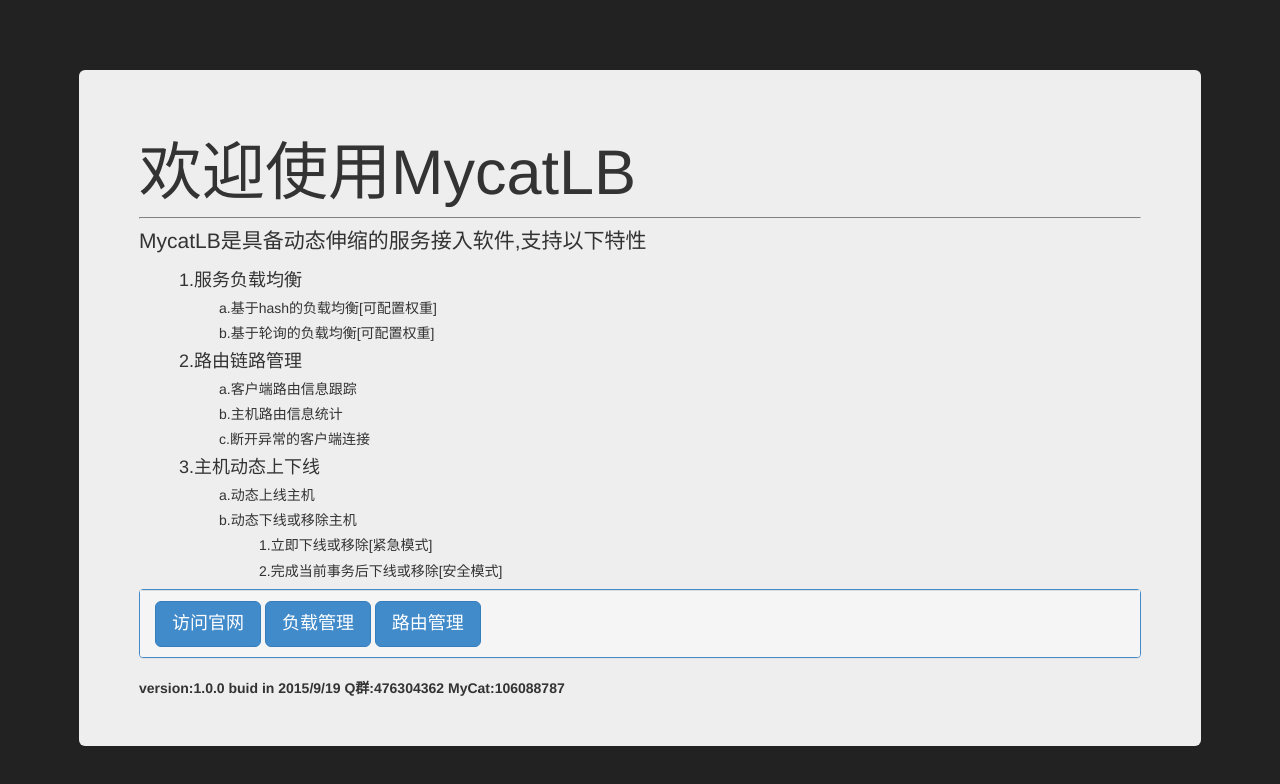
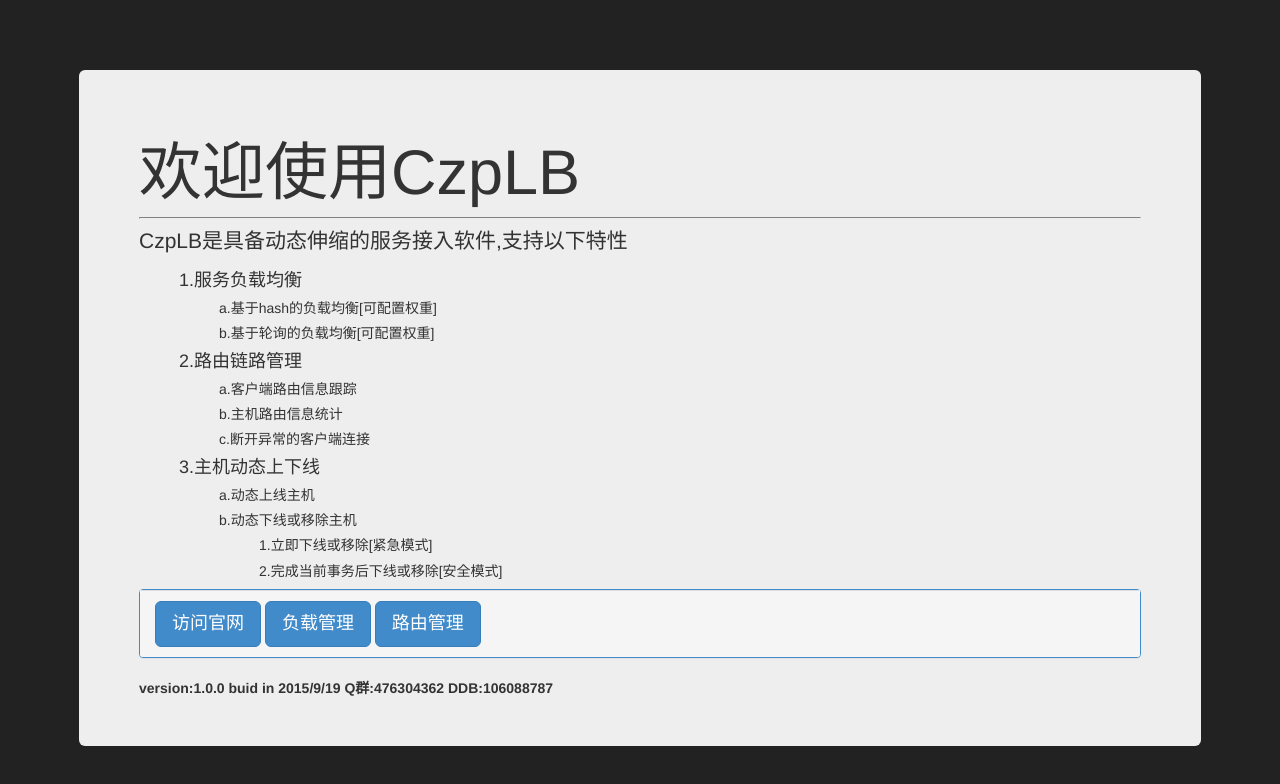
Before and after one commit to Tifancy/MycatLB, a plain HTML site: page web/index.html in a window 1280 px wide. Drawn offline with Linux system fonts and the light colour scheme.

Commit message:
更新界面,添加动态发现后端功能,重新打包

```diff
--- a/web/index.html
+++ b/web/index.html
@@ -3,7 +3,7 @@
 <head>
 <meta charset="utf-8">
 <meta name="viewport" content="width=device-width, initial-scale=1">
-<title>MycatLB</title>
+<title>CzpLB</title>
 <!--
 [if lt IE 9]>
       <script src="http://cdn.bootcss.com/html5shiv/3.7.2/html5shiv.min.js"></script>
@@ -16,9 +16,9 @@
 <body style="background-color: #222;">
 	<div class="container" id="main_div" style="margin-top:0px;display:none;">
 	     <div class="jumbotron">
-            <h1>欢迎使用MycatLB</h1>
+            <h1>欢迎使用CzpLB</h1>
       		<hr>
-      		<p>MycatLB是具备动态伸缩的服务接入软件,支持以下特性</p>
+      		<p>CzpLB是具备动态伸缩的服务接入软件,支持以下特性</p>
         	<ul>
 				<li><h4>1.服务负载均衡</h4>
 					<ul>
@@ -50,7 +50,7 @@
 		   </div>
 		    <strong>version:1.0.0 buid in 2015/9/19</strong>
 		    <strong>Q群:476304362</strong>
-		    <strong>MyCat:106088787</strong>
+		    <strong>DDB:106088787</strong>
        </div>
 	</div>
 </body>
```
Also changed, not shown: 12 other files.
